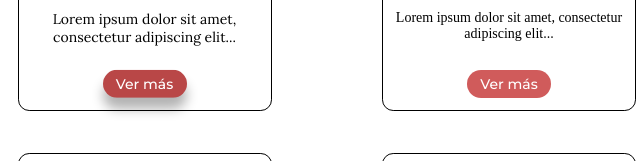
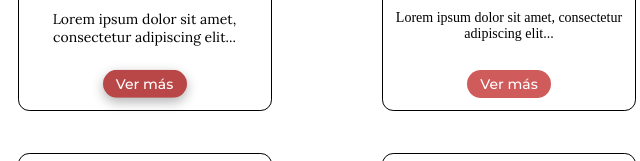
Before and after one commit to SpookyyMoon/landing-juridico, a plain HTML site: page index.html in a window 1280 px wide. In both pictures the pointer is over the button 275 px from the left and 927 px from the top of the page. Shown: the part 840-1001 px from the top of the page, 131-771 px from the left. Drawn offline with Linux system fonts and the light colour scheme; a web font is replaced by a local one.

Commit message:
Cambios leves CSS

```diff
--- a/styles.css
+++ b/styles.css
@@ -278,7 +278,7 @@ body{
 .boton-contenedor:hover{
   background-color: #b94747;
   transform: translateY(-0.3em);
-  box-shadow: 0 0.8em 0.8em rgba(0, 0, 0, 0.3);
+  box-shadow: 0 0.3em 0.8em rgba(0, 0, 0, 0.3);
 }
 
 .serviciosContenedor{
@@ -425,6 +425,7 @@ body{
   align-self: center;
 }
 
+/*FOOTER*/
 #footer{
   height: 22em;
   background-color: #c32d2dc7;
```
